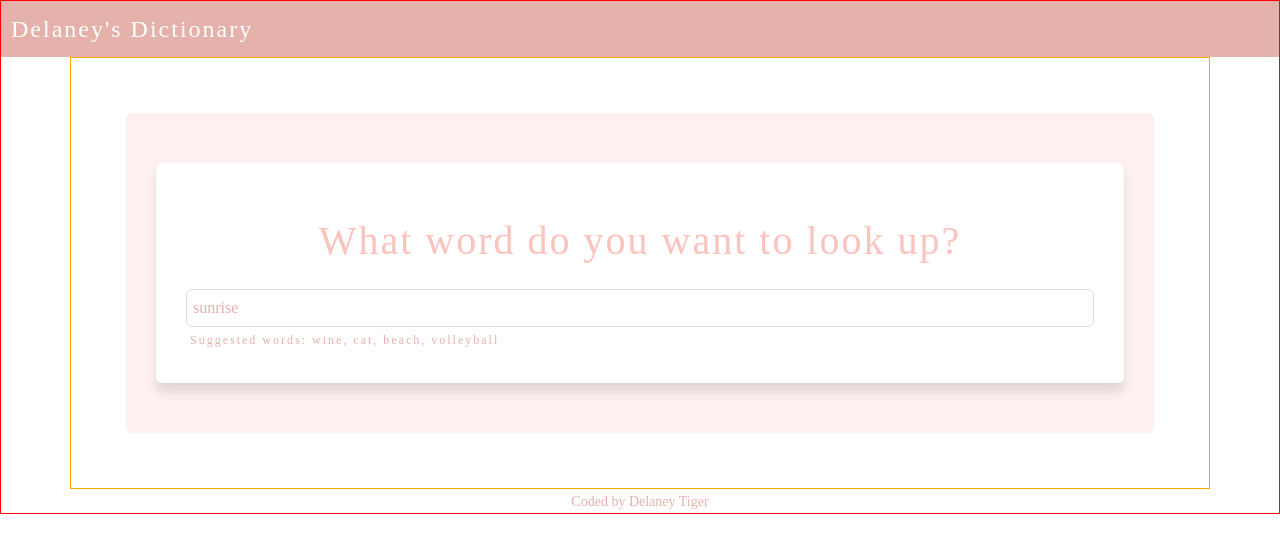
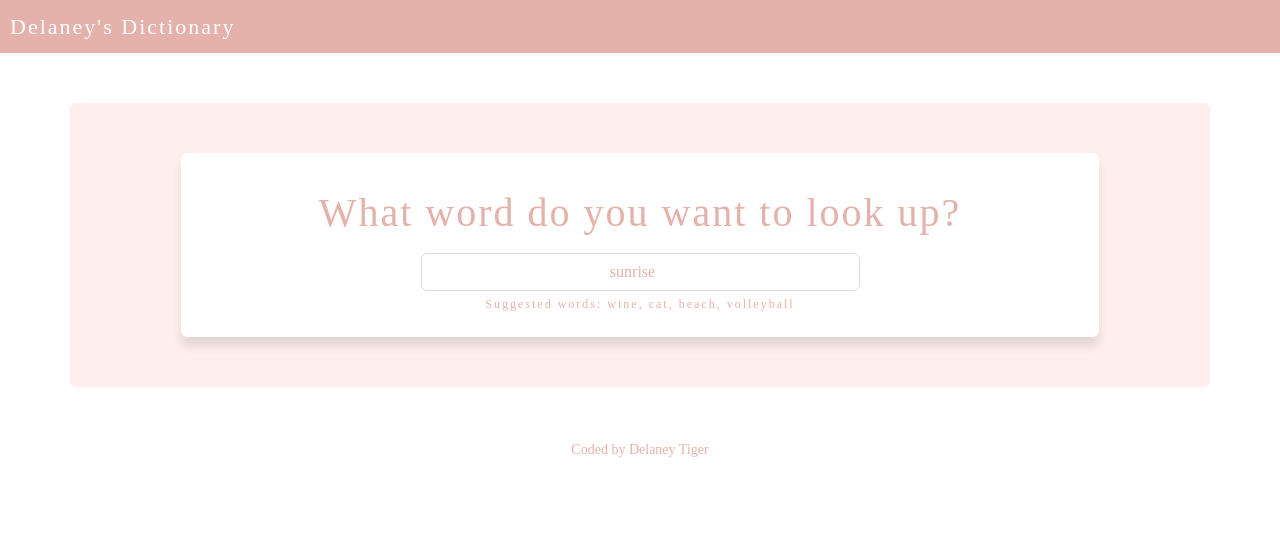
Before and after one commit to delaneytiger21/dictionary-project, a React (Create React App) app: page / in a window 1280 px wide. Shown: the top 552 px of the page. Built offline with nearby package versions, Linux system fonts and the light colour scheme; no server answers; a web font is replaced by a local one.

Commit message:
Add photo api

```diff
--- a/src/App.css
+++ b/src/App.css
@@ -1,9 +1,5 @@
 body {
   background-color:#ffffff;
-}
-
-.App {
-  border: 1px solid red;
   font-family: serif;
 }
 
@@ -12,14 +8,18 @@ body {
   width: 100%;
   background-color: #e4b1ab;
   color: white;
-  font-size: 24px;
+  font-size: 22px;
   letter-spacing: 2px;
   margin-bottom: auto;
 }
 
 .container {
-  border: 1px solid orange;
-  padding: 55px;
+  background-color: #FEEFEE;
+  border-radius: 6px;
+  color: #e4b1ab;
+  margin: 50px auto;
+  letter-spacing: 2px;
+  padding: 30px;
 }
 
 .App footer {
--- a/src/Dictionary.css
+++ b/src/Dictionary.css
@@ -1,31 +1,19 @@
-.Dictionary {
-  border-radius: 6px;
-  background-color: #FEF0EF;
-  color: #E4B1AB;
-  letter-spacing: 2px;
-  padding: 30px;
-}
-
-.Dictionary h1 {
-  text-align: center;
-  color: #fbc3bc;
-}
-
 .Dictionary form {
   text-align: center;
-  color: #fbc3bc;
 }
 
 .Dictionary section {
   background: white;
-  padding: 30px;
+  padding: 20px;
   border-radius: 6px;
   box-shadow: 0 10px 10px rgb(0 0 0 / 10%);
-  margin: 20px 0;
+  margin: 20px auto;
+  max-width: 85%;
 }
 
 .Dictionary input {
-  width: 100%;
+  width: 50%;
+  text-align: center;
   padding: 6px;
   border: 1px solid #ddd;
   border-radius: 6px;
@@ -34,4 +22,5 @@
 
 .Dictionary .hint {
   font-size: 12px;
+  text-align: center;
 }
--- a/src/Dictionary.js
+++ b/src/Dictionary.js
@@ -1,20 +1,31 @@
 import React, { useState } from "react";
 import axios from "axios";
 import Results from "./Results";
+import Photos from "./Photos";
 import "./Dictionary.css";
 
 export default function Dictionary(props) {
   let [keyword, setKeyword] = useState(props.defaultKeyword);
   let [results, setResults] = useState(null);
   let [loaded, setLoaded] = useState(false);
+  let [photos, setPhotos] = useState(null);
 
   function handleResponse(response) {
-    setResults(response.data[0])
+    setResults(response.data[0]);
+  }
+
+  function handlePexelResponse(response) {
+    setPhotos(response.data.photos);
   }
 
   function search() {
     let apiUrl = `https://api.dictionaryapi.dev/api/v2/entries/en_US/${keyword}`;
     axios.get(apiUrl).then(handleResponse);
+
+    let pexelKey = "563492ad6f917000010000012a94056870a1435a84269bfb1cf07258";
+    let pexelUrl = `https://api.pexels.com/v1/search?query=${keyword}&per_page=15`;
+    let headers = { "Authorization": `Bearer ${pexelKey}` };
+    axios.get(pexelUrl, { headers: headers }).then(handlePexelResponse);
   }
 
   function handleSubmit(event) {
@@ -35,13 +46,14 @@ export default function Dictionary(props) {
     return (
       <div className="Dictionary">
         <section>
-          <h1 className="m-4">What word do you want to look up?</h1>
+          <h1 className="m-3 text-center">What word do you want to look up?</h1>
           <form onSubmit={handleSubmit}>
             <input type="search" onChange={handleKeyword} defaultValue={props.defaultKeyword} />
           </form>
           <div className="hint m-1">Suggested words: wine, cat, beach, volleyball</div>
         </section>
         <Results results={results} />
+        <Photos photos={photos} />
       </div>
     );
   } else {
--- a/src/Meaning.css
+++ b/src/Meaning.css
@@ -1,11 +1,16 @@
 .Meaning h5{
-  font-size: 24px;
+  font-size: 22px;
   line-height: 1.5;
   font-weight: bold;
+}
+
+.Meaning .Definition {
+  font-size: 17px;
 }
 
 .Meaning .Example {
   font-style: italic;
   opacity: 0.8;
   margin: 10px 10px 10px 10px;
+  font-size: 15px;
 }
--- a/src/Phonetics.js
+++ b/src/Phonetics.js
@@ -1,10 +1,14 @@
 import React from "react";
 
 export default function Phonetics(props) {
-  console.log(props.phonetics);
-  return (
-    <div className="Phonetics text-center">
-      {props.phonetics.text}
-    </div>
-  );
+  if (props.phonetics) {
+    return (
+      <div className="Phonetics text-center">
+        {props.phonetics.text}
+      </div>
+    );
+  } else {
+    return null;
+  }
+
 }
--- /dev/null
+++ b/src/Photos.css
@@ -0,0 +1,4 @@
+.Photos img {
+  border-radius: 4px;
+  margin: 20px auto;
+}
--- /dev/null
+++ b/src/Photos.js
@@ -0,0 +1,25 @@
+import React from "react";
+import "./Photos.css";
+
+export default function Photos(props) {
+  if (props.photos) {
+    console.log(props.photos);
+    return (
+      <section className="Photos">
+        <div className="row">
+          {props.photos.map(function (photo, index) {
+            return (
+              <div className="col-4" key={index} >
+                <a href={photo.src.original} target="_blank" rel="noreferrer">
+                  <img src={photo.src.medium} alt={photo.alt} className="img-fluid" />
+                </a>
+              </div>
+            );
+          })}
+        </div >
+      </section>
+    );
+  } else {
+    return null;
+  }
+}
--- a/src/Synonyms.css
+++ b/src/Synonyms.css
@@ -4,7 +4,11 @@
 }
 
 .Synonyms li {
+  background-color: #FEEFEE;
+  color: #E3B1AB;
   font-size: 13px;
   display: inline-block;
-  padding-right: 25px;
+  margin-right: 20px;
+  padding: 5px;
+  border-radius: 5px;
 }
```
